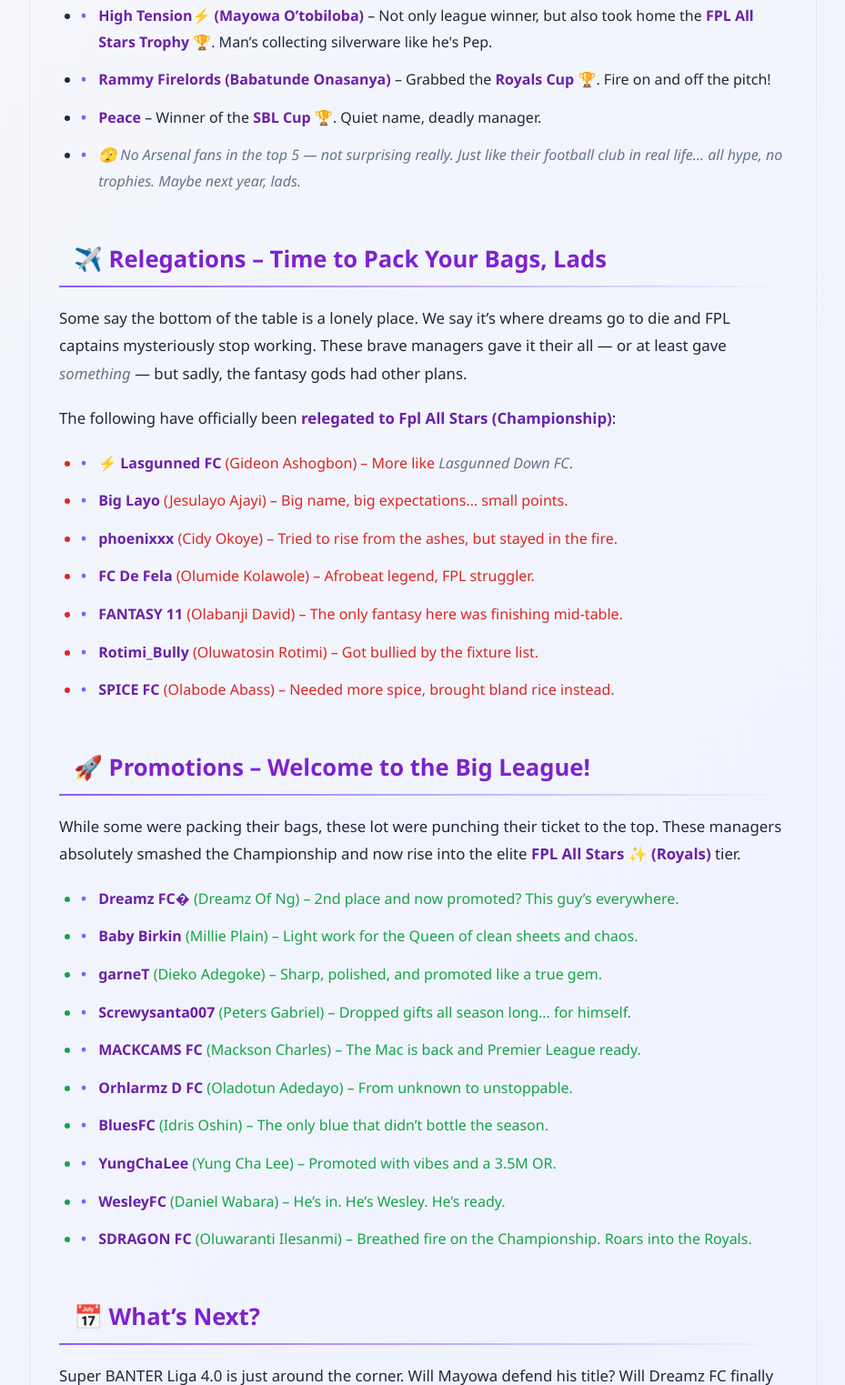
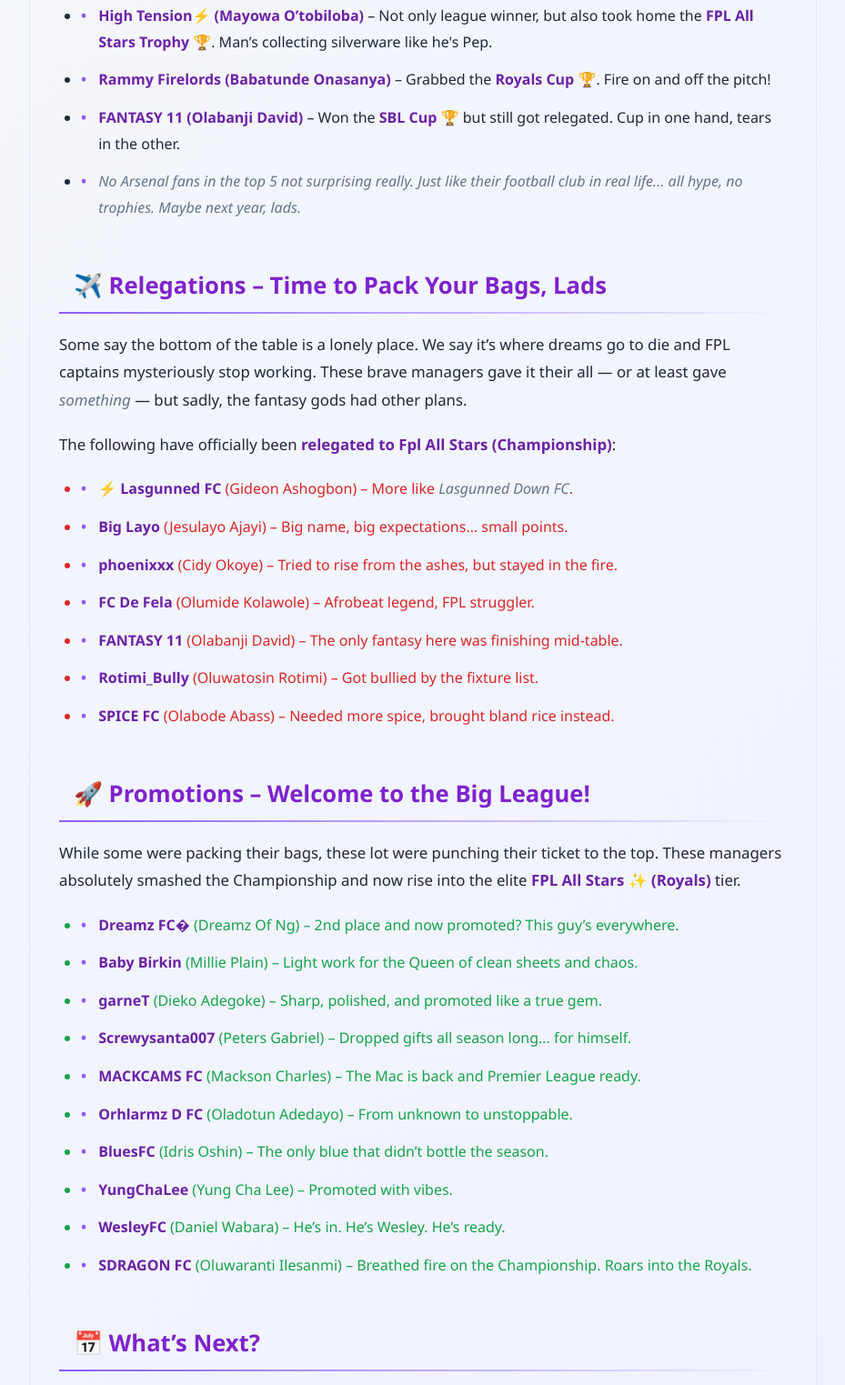
Before and after one commit to hulk6009/fpl-super-banter-blog, a plain HTML site: page index.html in a window 1280 px wide. Shown: the part 1799-3322 px from the top of the page at 91% size, without its empty margins (175-1104 px from the left). Drawn offline with Linux system fonts and the light colour scheme.

Commit message:
Update index.html

```diff
--- a/index.html
+++ b/index.html
@@ -35,8 +35,8 @@
 	  <li><strong>SLEEMY FC (Oyelade Samsudeen)</strong> – 8th place, but #1 in vibes and emotional support for others.</li>
 	  <li><strong>High Tension⚡️ (Mayowa O’tobiloba)</strong> – Not only league winner, but also took home the <strong>FPL All Stars Trophy</strong> 🏆. Man’s collecting silverware like he's Pep.</li>
 	  <li><strong>Rammy Firelords (Babatunde Onasanya)</strong> – Grabbed the <strong>Royals Cup</strong> 🏆. Fire on and off the pitch!</li>
-	  <li><strong>Peace</strong> – Winner of the <strong>SBL Cup</strong> 🏆. Quiet name, deadly manager.</li>
-	  <li><em>🫣 No Arsenal fans in the top 5 — not surprising really. Just like their football club in real life… all hype, no trophies. Maybe next year, lads.</em></li>
+	  <li><strong>FANTASY 11 (Olabanji David)</strong> – Won the <strong>SBL Cup</strong> 🏆 but still got relegated. Cup in one hand, tears in the other. </li>
+	  <li><em> No Arsenal fans in the top 5 not surprising really. Just like their football club in real life… all hype, no trophies. Maybe next year, lads.</em></li>
 	</ul>
 
 	<h2>✈️ Relegations – Time to Pack Your Bags, Lads</h2>
@@ -64,7 +64,7 @@
 	  <li><strong>MACKCAMS FC</strong> (Mackson Charles) – The Mac is back and Premier League ready.</li>
 	  <li><strong>Orhlarmz D FC</strong> (Oladotun Adedayo) – From unknown to unstoppable.</li>
 	  <li><strong>BluesFC</strong> (Idris Oshin) – The only blue that didn’t bottle the season.</li>
-	  <li><strong>YungChaLee</strong> (Yung Cha Lee) – Promoted with vibes and a 3.5M OR.</li>
+	  <li><strong>YungChaLee</strong> (Yung Cha Lee) – Promoted with vibes.</li>
 	  <li><strong>WesleyFC</strong> (Daniel Wabara) – He’s in. He’s Wesley. He’s ready.</li>
 	  <li><strong>SDRAGON FC</strong> (Oluwaranti Ilesanmi) – Breathed fire on the Championship. Roars into the Royals.</li>
 	</ul>
```
